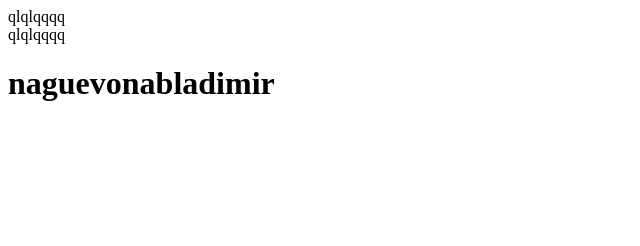
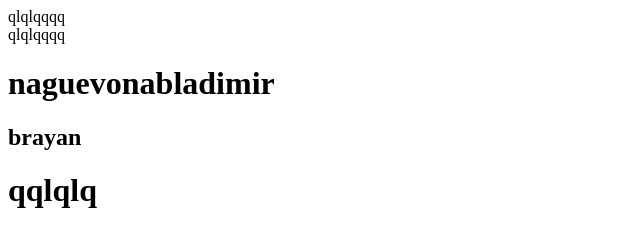
Before and after one commit to EmprendeProject/Primer-Repo, a plain HTML site: page index.html in a window 1280 px wide. Shown: the whole page, without its empty margins (0-640 px from the left). Drawn offline with Linux system fonts and the light colour scheme.

Commit message:
cambio qlqq

```diff
--- a/index.html
+++ b/index.html
@@ -13,5 +13,9 @@
     <div>qlqlqqqq</div>
 
     <h1>naguevonabladimir</h1>
+
+    <h2>brayan</h2>
+    <h1>qqlqlq
+    </h1>
 </body>
 </html>
```
